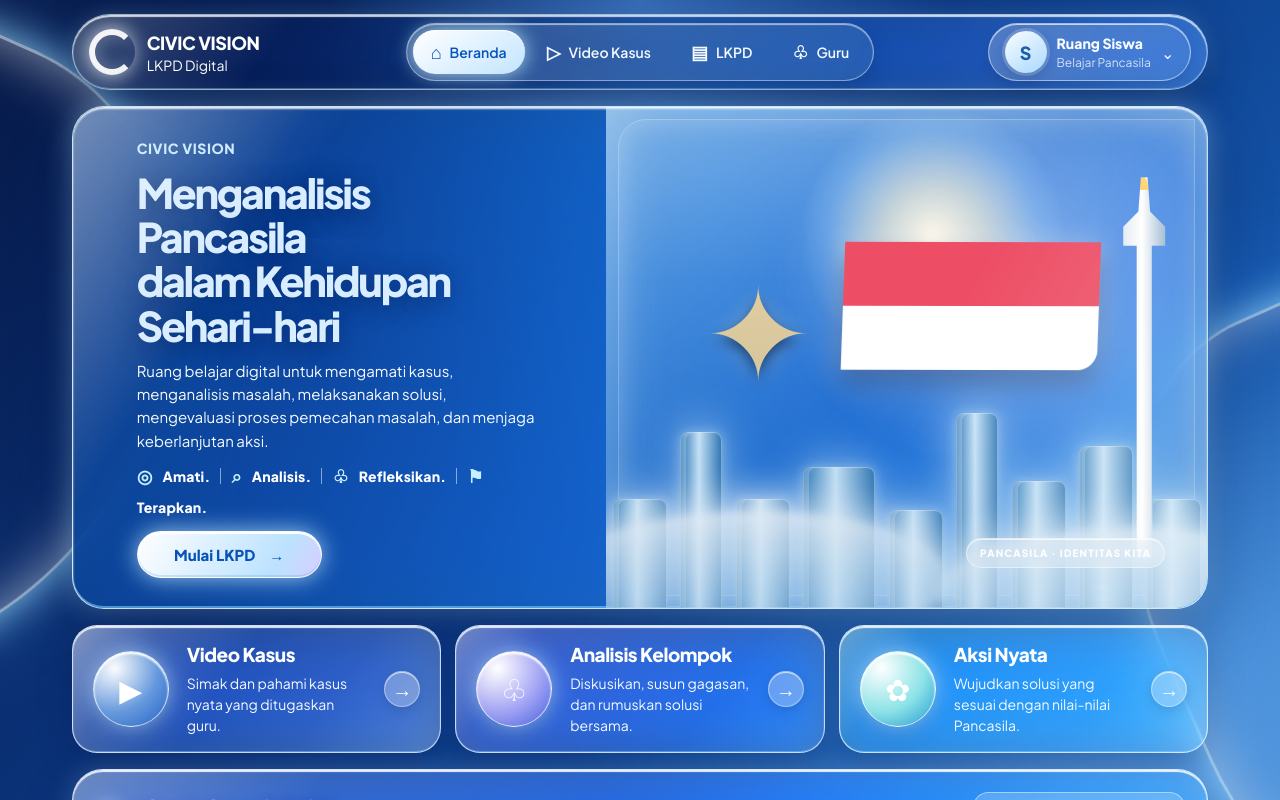
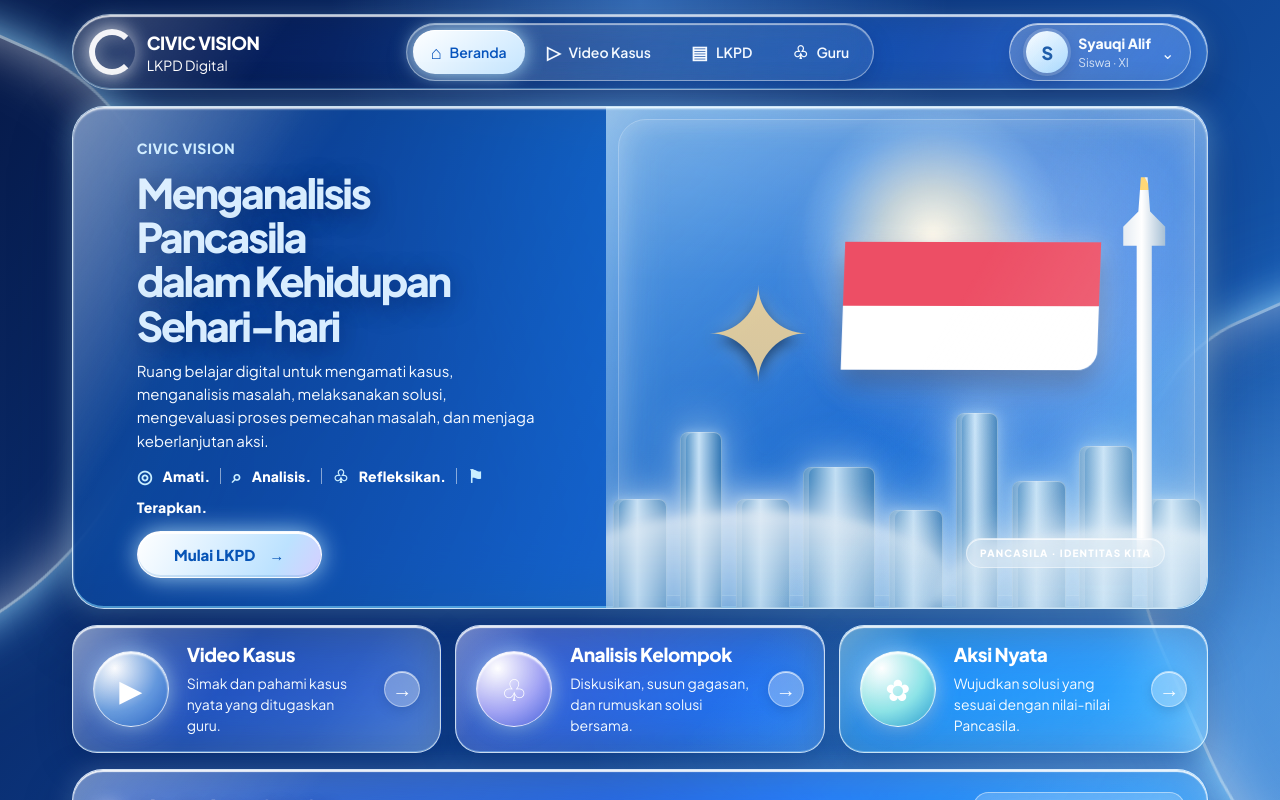
Before and after one commit to syauqigntg-art/civic-vision, a Next.js app: page / in a window 1280 px wide. Shown: the top 800 px of the page. Built offline with nearby package versions, Linux system fonts and the light colour scheme; no server answers.

Commit message:
feat(student): personalize student profile header

```diff
--- a/components/AppShell.tsx
+++ b/components/AppShell.tsx
@@ -24,7 +24,7 @@ export default function AppShell({ children }: { children: React.ReactNode }) {
             <NavBar />
             <div className="student-profile" aria-label="Area siswa">
               <span className="student-profile-avatar" aria-hidden="true">S</span>
-              <span><strong>Ruang Siswa</strong><small>Belajar Pancasila</small></span>
+              <span><strong>Syauqi Alif</strong><small>Siswa · XI</small></span>
               <span aria-hidden="true">⌄</span>
             </div>
           </header>
```
